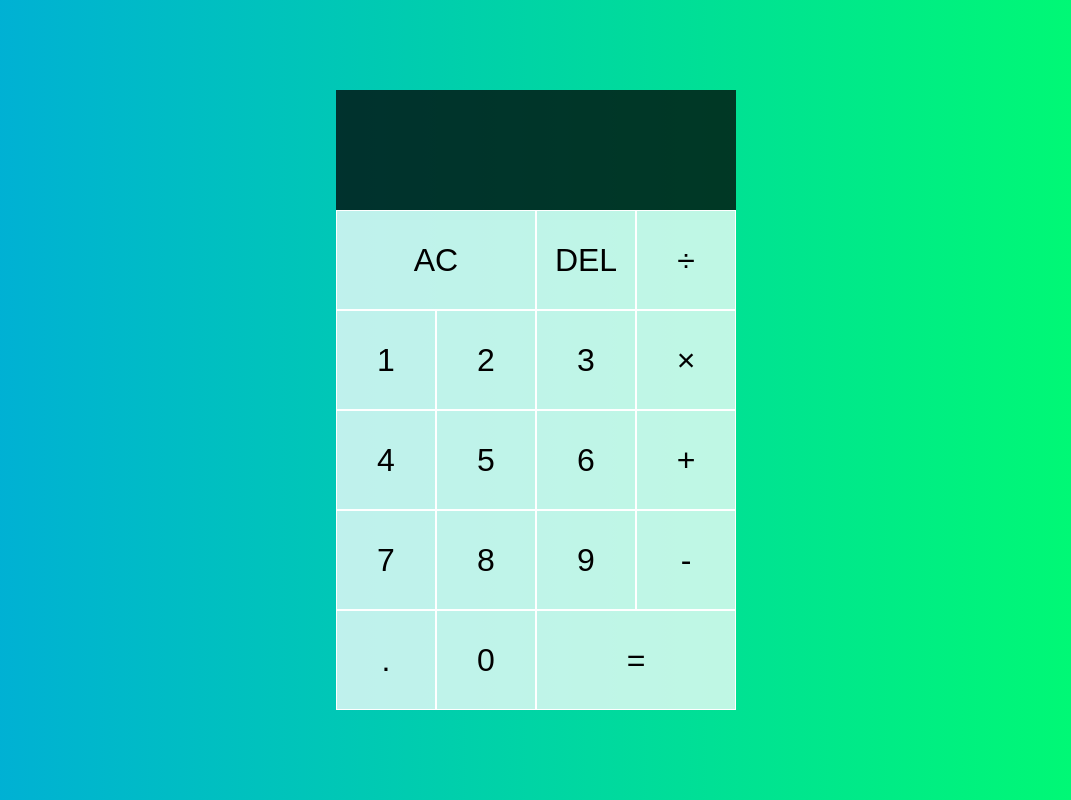
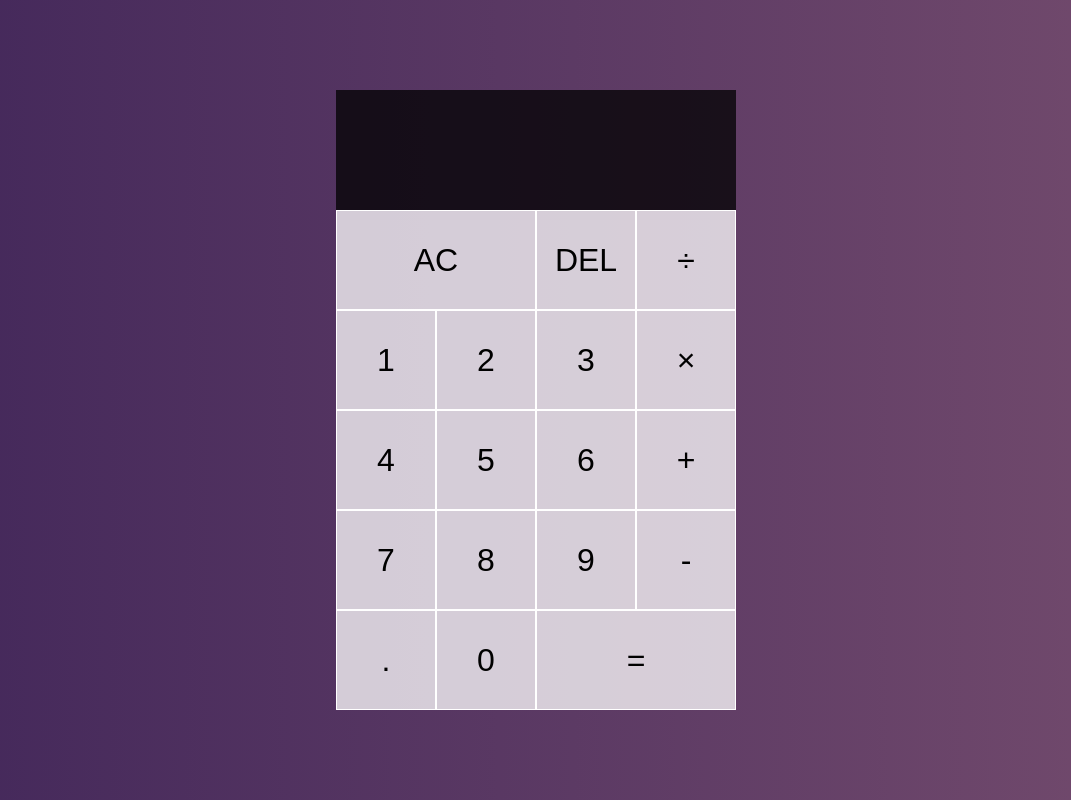
Before and after one commit to RachelAbbie/Calculator-, a plain HTML site: page index.html in a window 1280 px wide. Shown: the whole page, without its empty margins (104-1175 px from the left). Drawn offline with Linux system fonts and the light colour scheme.

Commit message:
Modified gradient background

```diff
--- a/styles.css
+++ b/styles.css
@@ -7,7 +7,7 @@
 body{
     padding: 0;
     margin: 0;
-    background: linear-gradient(to right, #00AADD, #00FF6C)
+    background: linear-gradient(to right, #42275a, #734b6d)
 
 }
 
```
